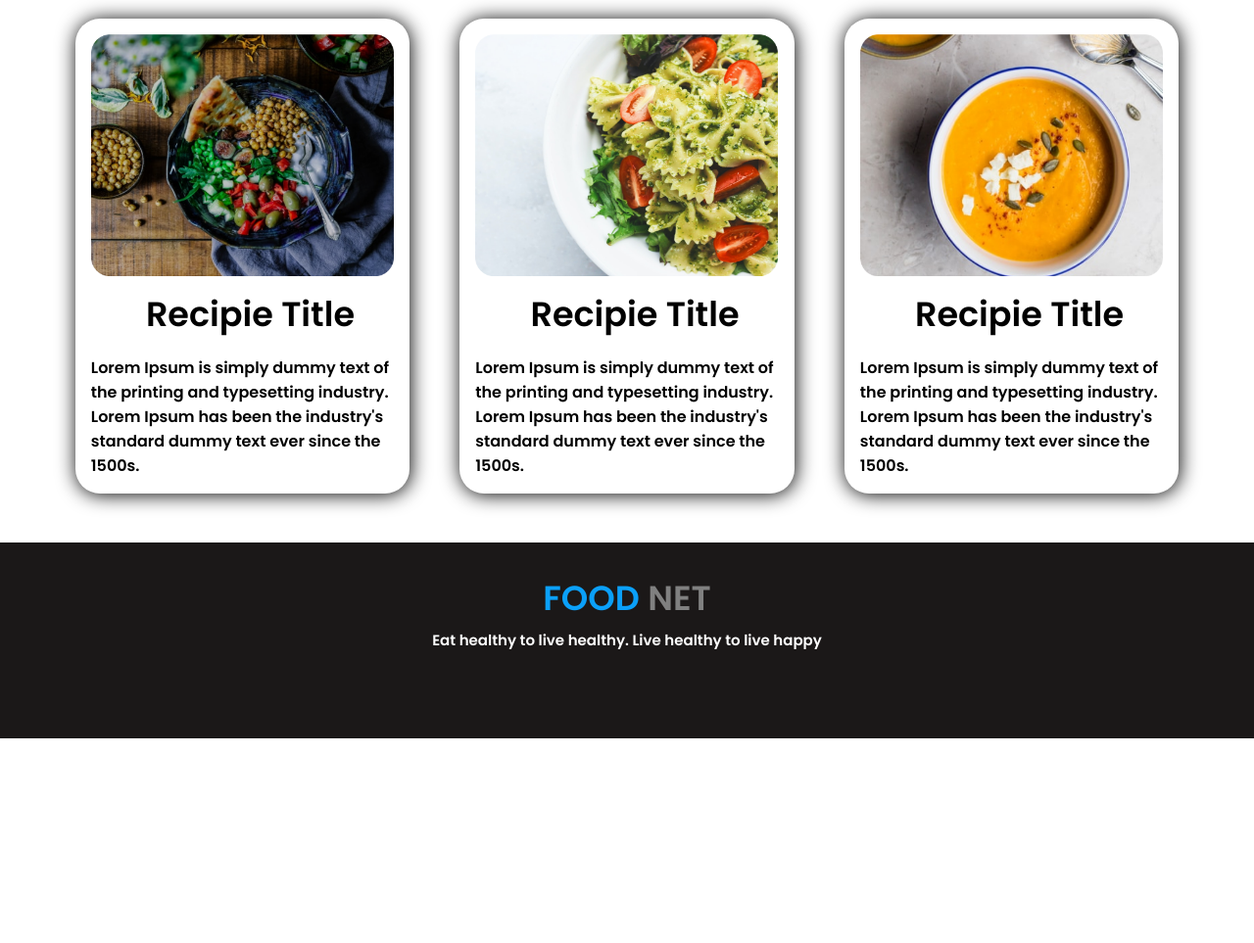
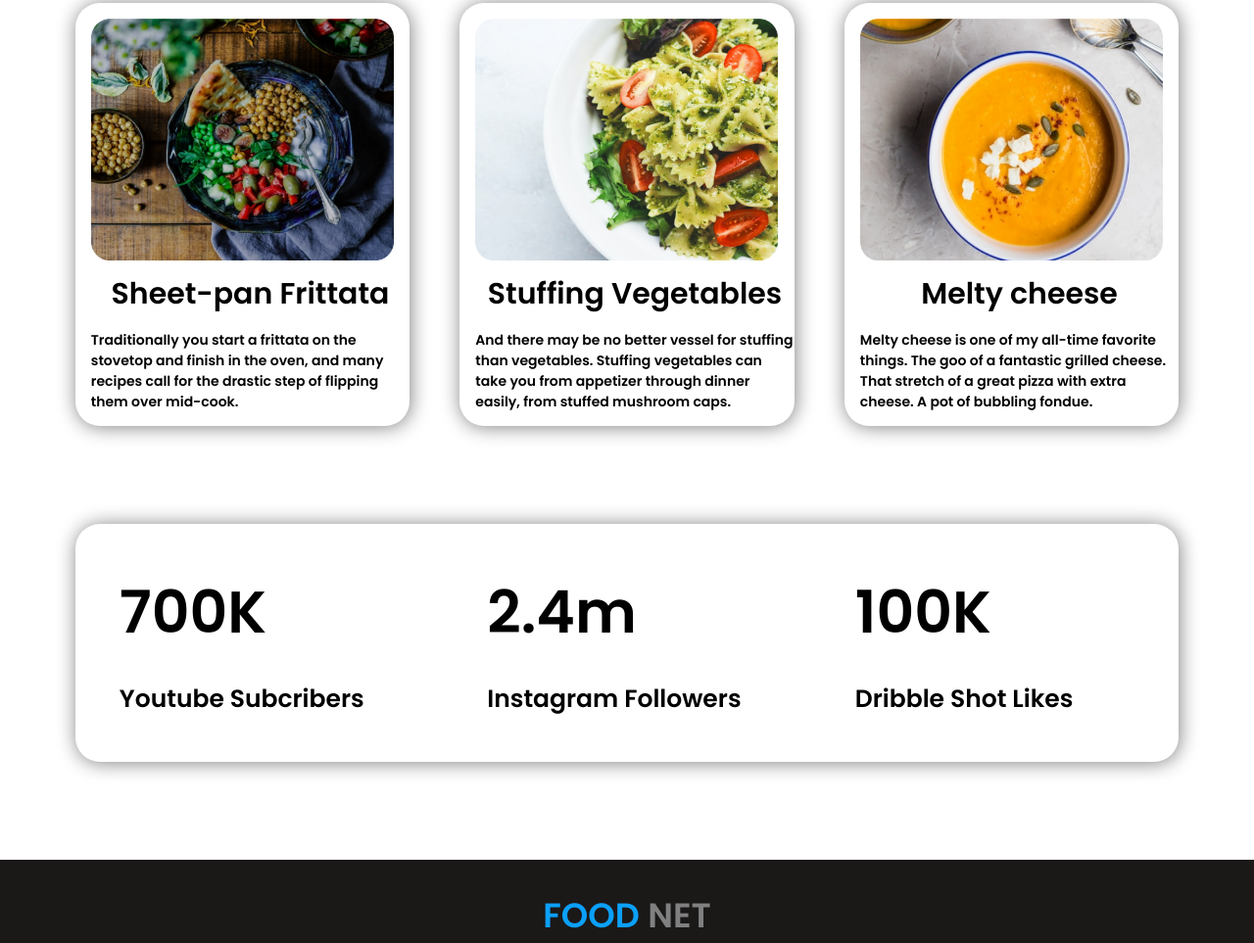
Before and after one commit to MohammadPias/assignment-01, a plain HTML site: page index.html in a window 1280 px wide. Shown: the part 1300-2263 px from the top of the page at 98% size. Before the commit the page ends 2054 px from the top, so only its background shows below. Drawn offline with Linux system fonts and the light colour scheme.

Commit message:
social media

```diff
--- a/index.html
+++ b/index.html
@@ -57,20 +57,34 @@
             <div class="flexible">
                 <div class="recipies-1">
                     <img src="images/7.png" alt="">
-                    <h2>Recipie Title</h2>
-                    <p>Lorem Ipsum is simply dummy text of the printing and typesetting industry. Lorem Ipsum has been the industry's standard dummy text ever since the 1500s.</p>
+                    <h2>Sheet-pan Frittata</h2>
+                    <p>Traditionally you start a frittata on the stovetop and finish in the oven, and many recipes call for the drastic step of flipping them over mid-cook.</p>
                 </div>
                 <div class="recipies-2">
                     <img src="images/6.png" alt="">
-                    <h2>Recipie Title</h2>
-                    <p>Lorem Ipsum is simply dummy text of the printing and typesetting industry. Lorem Ipsum has been the industry's standard dummy text ever since the 1500s.</p>
+                    <h2>Stuffing Vegetables</h2>
+                    <p>And there may be no better vessel for stuffing than vegetables. Stuffing vegetables can take you from appetizer through dinner easily, from stuffed mushroom caps.</p>
                 </div>
                 <div class="recipies-3">
                     <img src="images/5.png" alt="">
-                    <h2>Recipie Title</h2>
-                    <p>Lorem Ipsum is simply dummy text of the printing and typesetting industry. Lorem Ipsum has been the industry's standard dummy text ever since the 1500s.</p>
+                    <h2>Melty cheese</h2>
+                    <p>Melty cheese is one of my all-time favorite things. The goo of a fantastic grilled cheese. That stretch of a great pizza with extra cheese. A pot of bubbling fondue.</p>
             </div>
             </div>
+    </section>
+    <section class="flexible" id="media">
+        <div class="social-media">
+            <h1>700K</h1>
+            <h3>Youtube Subcribers</h3>
+        </div>
+        <div class="social-media">
+            <h1>2.4m</h1>
+            <h3>Instagram Followers</h3>
+        </div>
+        <div class="social-media">
+            <h1>100K</h1>
+            <h3>Dribble Shot Likes</h3>
+        </div>
     </section>
     <footer>
         <h1><span class="blue">FOOD</span> <span class="grey">NET</span></h1>
--- a/style.css
+++ b/style.css
@@ -80,7 +80,7 @@ h3{
 
 h2{
     text-align: center;
-    font-size: 35px;
+    font-size: 30px;
     margin: 5px;
 }
 .my-racipies p{
@@ -99,7 +99,7 @@ h2{
     margin-right: 2%;
     padding-left: 16px;
     padding-top: 16px;
-    box-shadow: 1px 1px 20px black;
+    box-shadow: 1px 1px 20px gray;
     border-radius: 25px;
 }
 .recipies-2{
@@ -108,7 +108,7 @@ h2{
     margin-right: 2%;
     padding-left: 16px;
     padding-top: 16px;
-    box-shadow: 1px 1px 20px black;
+    box-shadow: 1px 1px 20px gray;
     border-radius: 25px;
 }
 .recipies-2 img{
@@ -120,11 +120,14 @@ h2{
     margin-right: 6%;
     padding-left: 16px;
     padding-top: 16px;
-    box-shadow: 1px 1px 20px black;
+    box-shadow: 1px 1px 20px gray;
     border-radius: 25px;
 }
 .recipies-3 img{
     width: 95%;
+}
+p{
+    font-size: 14px;
 }
 footer{
     background: rgb(27, 24, 24);
@@ -148,3 +151,13 @@ footer h4{
     font-size: 15px;
     color: white;
 }
+#media{
+    width: 88%;
+    margin: 100px auto;
+    box-shadow: 1px 1px 20px gray;
+    border-radius: 25px;
+}
+.social-media{
+    width: 100%;
+    margin: 20px 4%;
+}
```
